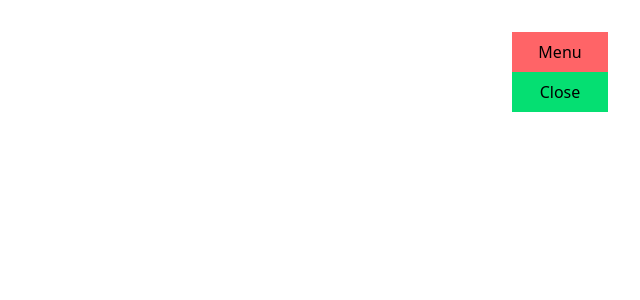
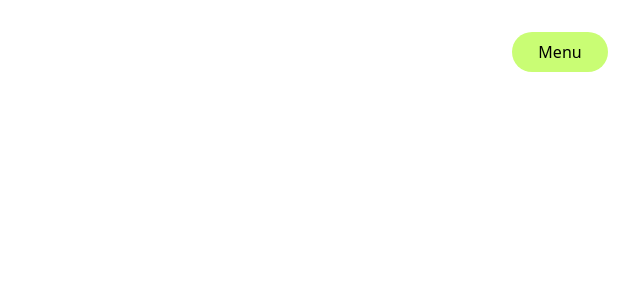
Before and after one commit to othmanahmeddora/portfolio-v3, a Next.js app: page / in a window 1280 px wide. Shown: the top 300 px of the page, without its empty margins (640-1280 px from the left). Built offline with nearby package versions, Linux system fonts and the light colour scheme.

Commit message:
create: button animation

```diff
--- a/components/Header/Header.jsx
+++ b/components/Header/Header.jsx
@@ -1,10 +1,13 @@
-import React from "react";
+"use client";
+
+import React, { useState } from "react";
 import NavButton from "./NavButton/NavButton";
 
 const Header = () => {
+  const [isActive, setIsActive] = useState(false);
   return (
     <div>
-      <NavButton />
+      <NavButton isActive={isActive} setIsActive={setIsActive} />
     </div>
   );
 };
--- a/components/Header/NavButton/NavButton.jsx
+++ b/components/Header/NavButton/NavButton.jsx
@@ -1,13 +1,24 @@
-import React from "react";
+"useClient";
 
-const NavButton = () => {
+import gsap from "gsap";
+
+const NavButton = ({ isActive, setIsActive }) => {
+  const handleButtonClick = () => {
+    gsap.to(".slider", { y: isActive ? -40 : 0 });
+  };
+
   return (
-    <div className="fixed top-[2rem] right-[2rem] w-[6rem] h-[2.5rem] bg-[#c9fd74] rounded-[1.5rem] cursor-pointer">
-      <div className="bg-red-400 w-full h-full flex items-center justify-center">
-        Menu
-      </div>
-      <div className="bg-green-400 w-full h-full flex items-center justify-center">
-        Close
+    <div
+      onClick={() => setIsActive(!isActive)}
+      className="fixed top-[2rem] right-[2rem] w-[6rem] h-[2.5rem] rounded-[1.5rem] cursor-pointer overflow-hidden"
+    >
+      <div onClick={handleButtonClick} className="slider w-full h-full">
+        <div className="bg-[#c9fd74] w-full h-full flex items-center justify-center">
+          Menu
+        </div>
+        <div className="bg-black text-white w-full h-full flex items-center justify-center">
+          Close
+        </div>
       </div>
     </div>
   );
--- a/package.json
+++ b/package.json
@@ -9,6 +9,7 @@
     "lint": "eslint"
   },
   "dependencies": {
+    "gsap": "^3.14.2",
     "next": "16.1.1",
     "react": "19.2.3",
     "react-dom": "19.2.3"
```
Also changed, not shown: 1 other file (tests, documents, lock files or other folders).
